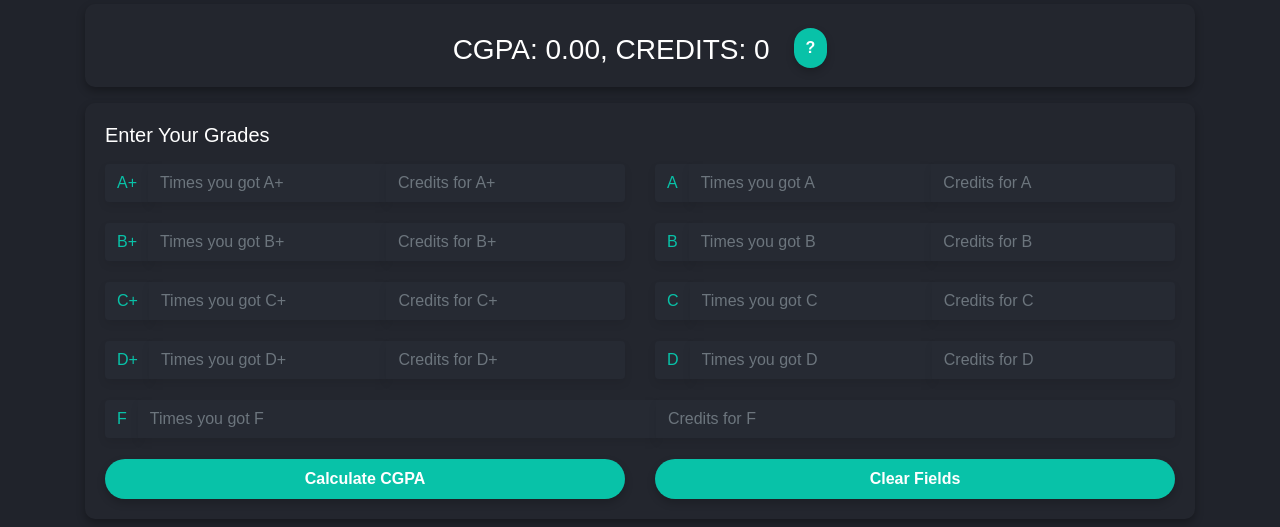
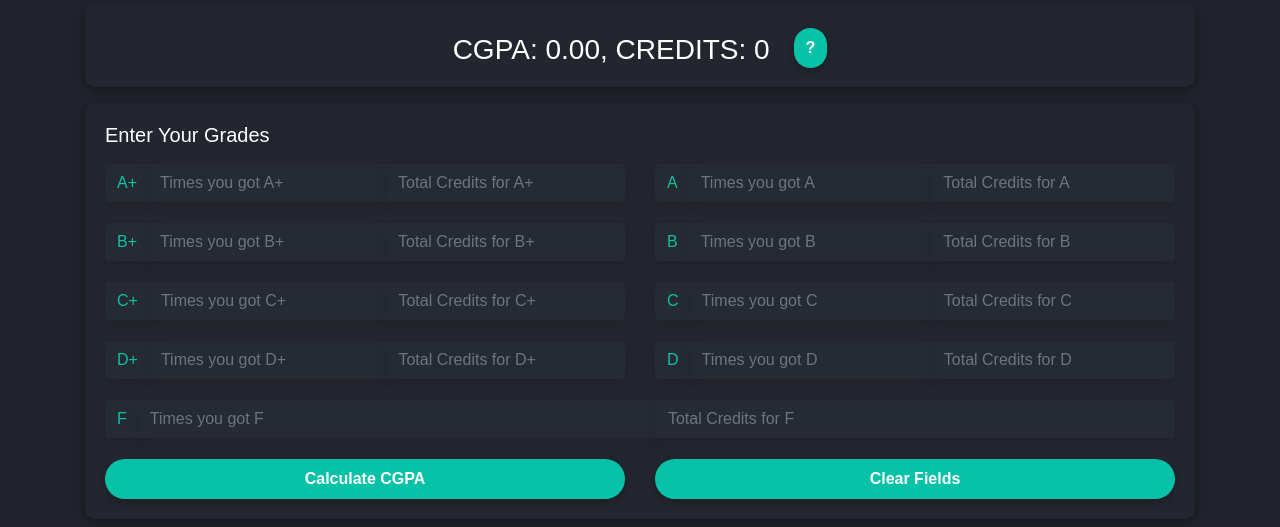
Before and after one commit to raiyen-zayed-rakin/AIUB-CGPA-Calculator, a website: page index.html in a window 1280 px wide. Shown: the part 202-729 px from the top of the page. Drawn offline with nearby package versions, Linux system fonts and the light colour scheme.

Commit message:
final touches for now

```diff
--- a/index.html
+++ b/index.html
@@ -64,7 +64,7 @@
                                 <span class="input-group-text">A+</span>
                             </div>
                             <input type="number" class="form-control" id="gradeAPlus" placeholder="Times you got A+">
-                            <input type="number" class="form-control" id="gradeAPlusCredits" placeholder="Credits for A+">
+                            <input type="number" class="form-control" id="gradeAPlusCredits" placeholder="Total Credits for A+">
                         </div>
                     </div>
                     <div class="col-md-6 col-sm-12">
@@ -73,7 +73,7 @@
                                 <span class="input-group-text">A</span>
                             </div>
                             <input type="number" class="form-control" id="gradeAMinus" placeholder="Times you got A">
-                            <input type="number" class="form-control" id="gradeAMinusCredits" placeholder="Credits for A">
+                            <input type="number" class="form-control" id="gradeAMinusCredits" placeholder="Total Credits for A">
                         </div>
                     </div>
                 </div>
@@ -86,7 +86,7 @@
                                 <span class="input-group-text">B+</span>
                             </div>
                             <input type="number" class="form-control" id="gradeBPlus" placeholder="Times you got B+">
-                            <input type="number" class="form-control" id="gradeBPlusCredits" placeholder="Credits for B+">
+                            <input type="number" class="form-control" id="gradeBPlusCredits" placeholder="Total Credits for B+">
                         </div>
                     </div>
                     <div class="col-md-6 col-sm-12">
@@ -95,7 +95,7 @@
                                 <span class="input-group-text">B</span>
                             </div>
                             <input type="number" class="form-control" id="gradeBMinus" placeholder="Times you got B">
-                            <input type="number" class="form-control" id="gradeBMinusCredits" placeholder="Credits for B">
+                            <input type="number" class="form-control" id="gradeBMinusCredits" placeholder="Total Credits for B">
                         </div>
                     </div>
                 </div>
@@ -108,7 +108,7 @@
                                 <span class="input-group-text">C+</span>
                             </div>
                             <input type="number" class="form-control" id="gradeCPlus" placeholder="Times you got C+">
-                            <input type="number" class="form-control" id="gradeCPlusCredits" placeholder="Credits for C+">
+                            <input type="number" class="form-control" id="gradeCPlusCredits" placeholder="Total Credits for C+">
                         </div>
                     </div>
                     <div class="col-md-6 col-sm-12">
@@ -117,7 +117,7 @@
                                 <span class="input-group-text">C</span>
                             </div>
                             <input type="number" class="form-control" id="gradeCMinus" placeholder="Times you got C">
-                            <input type="number" class="form-control" id="gradeCMinusCredits" placeholder="Credits for C">
+                            <input type="number" class="form-control" id="gradeCMinusCredits" placeholder="Total Credits for C">
                         </div>
                     </div>
                 </div>
@@ -130,7 +130,7 @@
                                 <span class="input-group-text">D+</span>
                             </div>
                             <input type="number" class="form-control" id="gradeDPlus" placeholder="Times you got D+">
-                            <input type="number" class="form-control" id="gradeDPlusCredits" placeholder="Credits for D+">
+                            <input type="number" class="form-control" id="gradeDPlusCredits" placeholder="Total Credits for D+">
                         </div>
                     </div>
                     <div class="col-md-6 col-sm-12">
@@ -139,7 +139,7 @@
                                 <span class="input-group-text">D</span>
                             </div>
                             <input type="number" class="form-control" id="gradeD" placeholder="Times you got D">
-                            <input type="number" class="form-control" id="gradeDCredits" placeholder="Credits for D">
+                            <input type="number" class="form-control" id="gradeDCredits" placeholder="Total Credits for D">
                         </div>
                     </div>
                 </div>
@@ -152,7 +152,7 @@
                                 <span class="input-group-text">F</span>
                             </div>
                             <input type="number" class="form-control" id="gradeF" placeholder="Times you got F">
-                            <input type="number" class="form-control" id="gradeFCredits" placeholder="Credits for F">
+                            <input type="number" class="form-control" id="gradeFCredits" placeholder="Total Credits for F">
                         </div>
                     </div>
                 </div>
```
